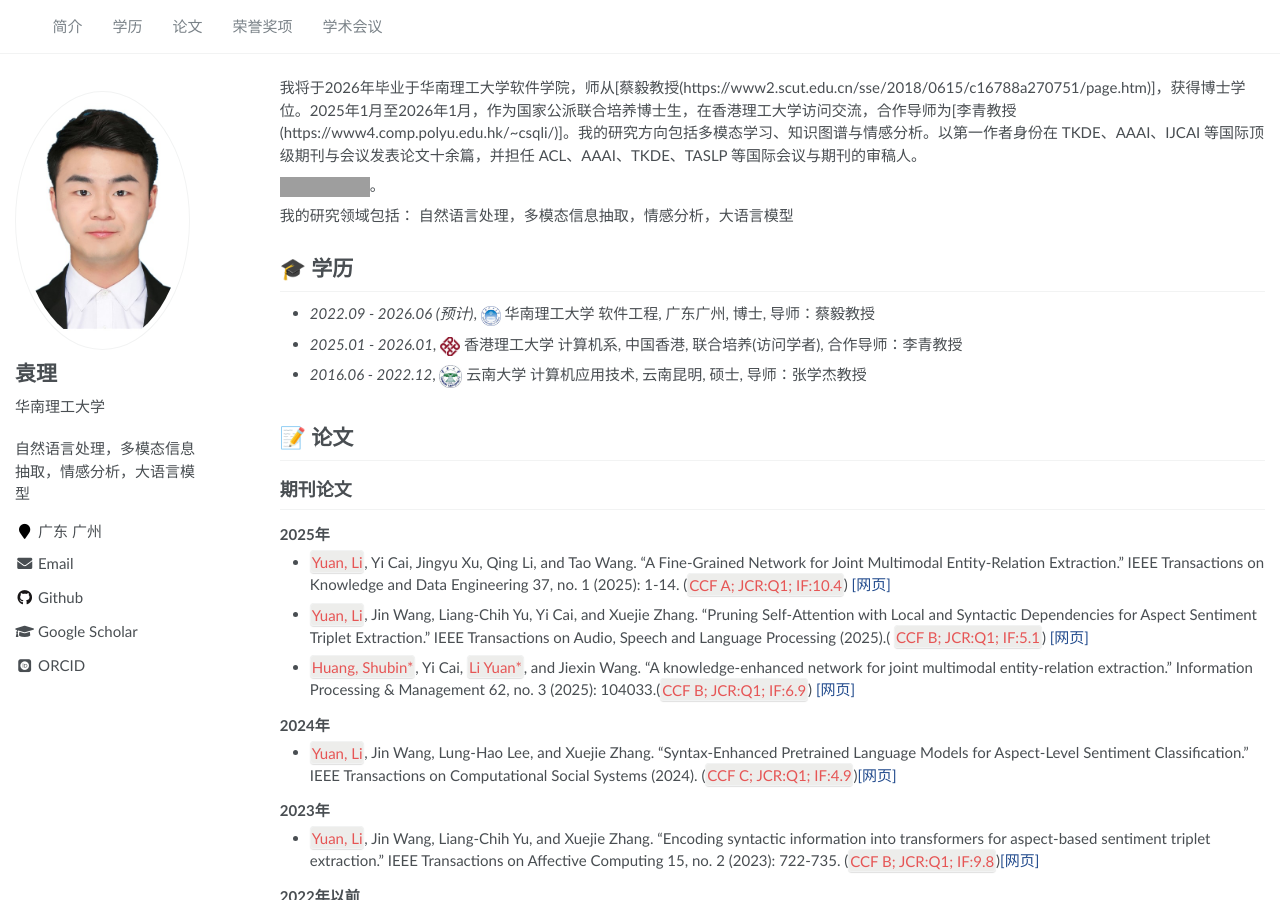
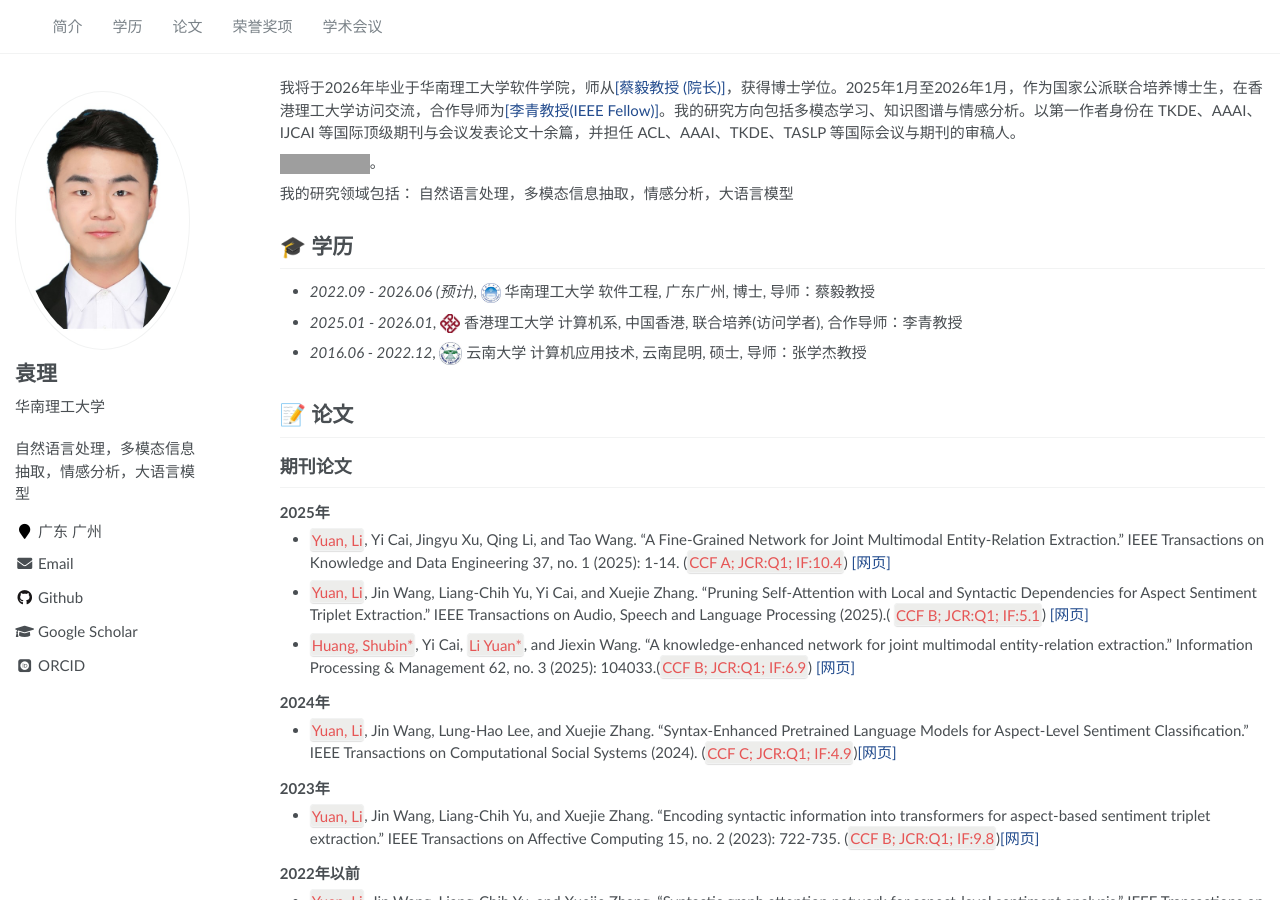
Before and after one commit to YuanLi95/YuanLi95.github.io, a Jekyll site: the page built from _pages/about.md, in a window 1280 px wide and 900 px high. Built offline with Jekyll 4.4.1, drawn with Linux system fonts in a browser that asks for light colours; some web fonts are replaced; part of the change alters nothing that is shown; grey boxes are pictures that could not be loaded.

Commit message:
Update personal information and publications in about.md

```diff
--- a/_pages/about.md
+++ b/_pages/about.md
@@ -18,7 +18,7 @@ redirect_from:
 <span class='anchor' id='about-me'></span>
 
 
-我将于2026年毕业于华南理工大学软件学院，师从[蔡毅教授(https://www2.scut.edu.cn/sse/2018/0615/c16788a270751/page.htm)]，获得博士学位。2025年1月至2026年1月，作为国家公派联合培养博士生，在香港理工大学访问交流，合作导师为[李青教授(https://www4.comp.polyu.edu.hk/~csqli/)]。我的研究方向包括多模态学习、知识图谱与情感分析。以第一作者身份在 TKDE、AAAI、IJCAI 等国际顶级期刊与会议发表论文十余篇，并担任 ACL、AAAI、TKDE、TASLP 等国际会议与期刊的审稿人。
+我将于2026年毕业于华南理工大学软件学院，师从[[蔡毅教授 (院长)]](https://www2.scut.edu.cn/sse/2018/0615/c16788a270751/page.htm)，获得博士学位。2025年1月至2026年1月，作为国家公派联合培养博士生，在香港理工大学访问交流，合作导师为[[李青教授(IEEE Fellow)]](https://www4.comp.polyu.edu.hk/~csqli/)。我的研究方向包括多模态学习、知识图谱与情感分析。以第一作者身份在 TKDE、AAAI、IJCAI 等国际顶级期刊与会议发表论文十余篇，并担任 ACL、AAAI、TKDE、TASLP 等国际会议与期刊的审稿人。
 
  <a href='https://scholar.google.com/citations?user=5VtOcSkAAAAJ&hl'><img src="https://img.shields.io/endpoint?url={{ url | url_encode }}&logo=Google%20Scholar&labelColor=f6f6f6&color=9cf&style=flat&label=引用"></a>。
 
```
